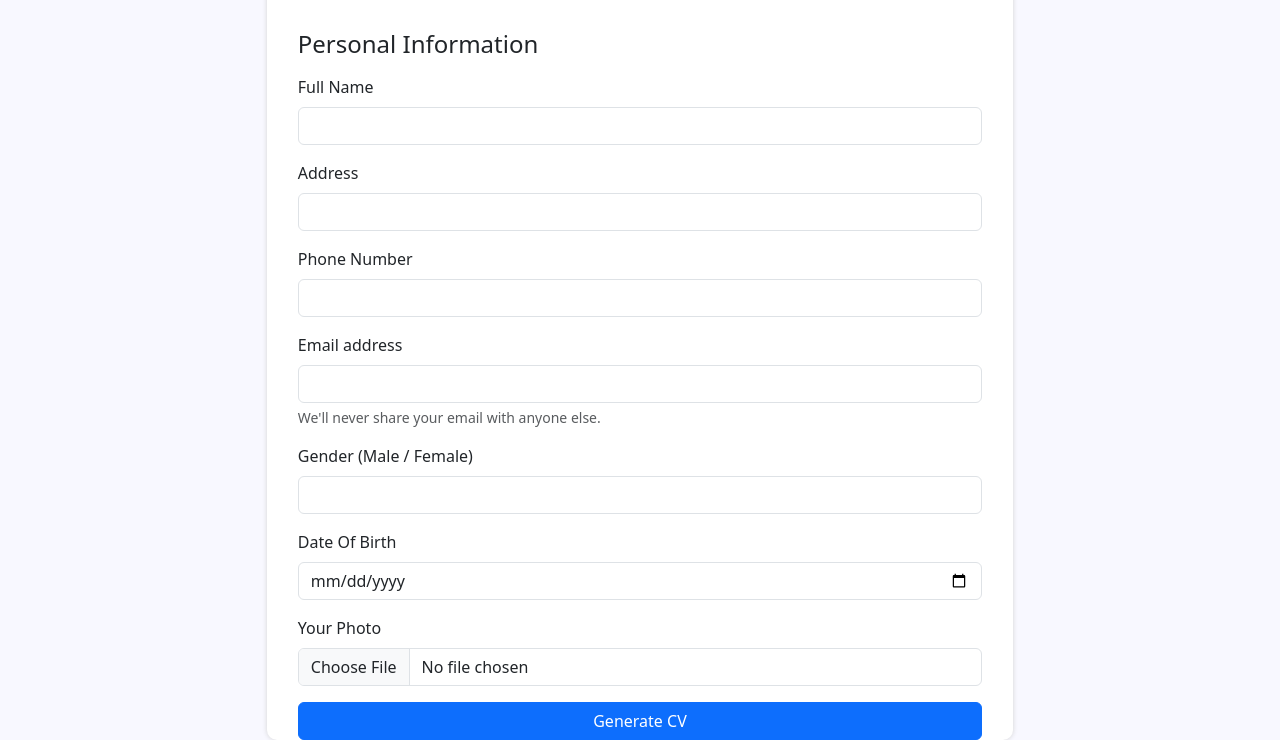
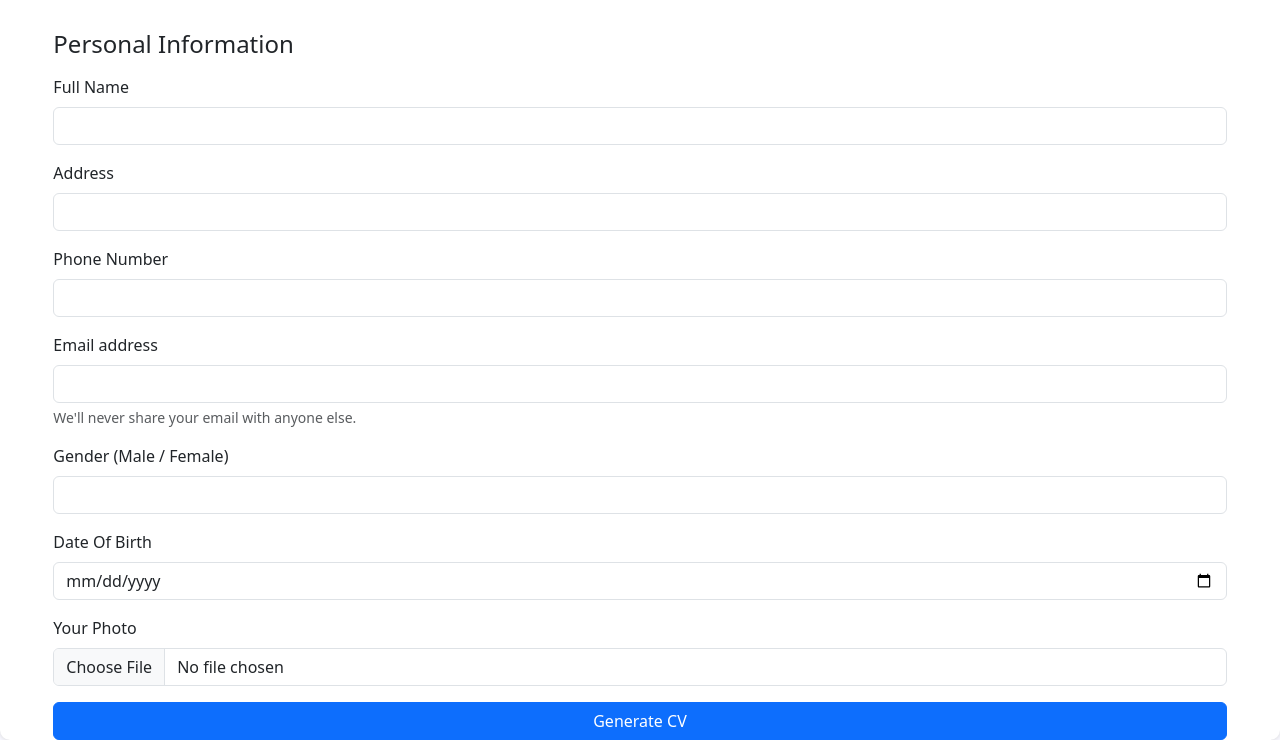
Before and after one commit to achinthajayashan/CVGenerator, a plain HTML site: page index.html in a window 1280 px wide. Shown: the part 93-833 px from the top of the page. Drawn offline with Linux system fonts and the light colour scheme.

```diff
--- a/index.html
+++ b/index.html
@@ -8,7 +8,7 @@
     <link rel="stylesheet" href="assets/styles.css">
 </head>
 <body class="container">
-    <div class="col-7 position-absolute m-auto bg-white" id="mainDiv">
+    <div class="col-7 col-sm-12 col-lg-12 position-absolute m-auto bg-white" id="mainDiv">
         <h3 class="mt-3 ">CV GENERATOR</h3>
 
 <!--        personal information input section-->
```
